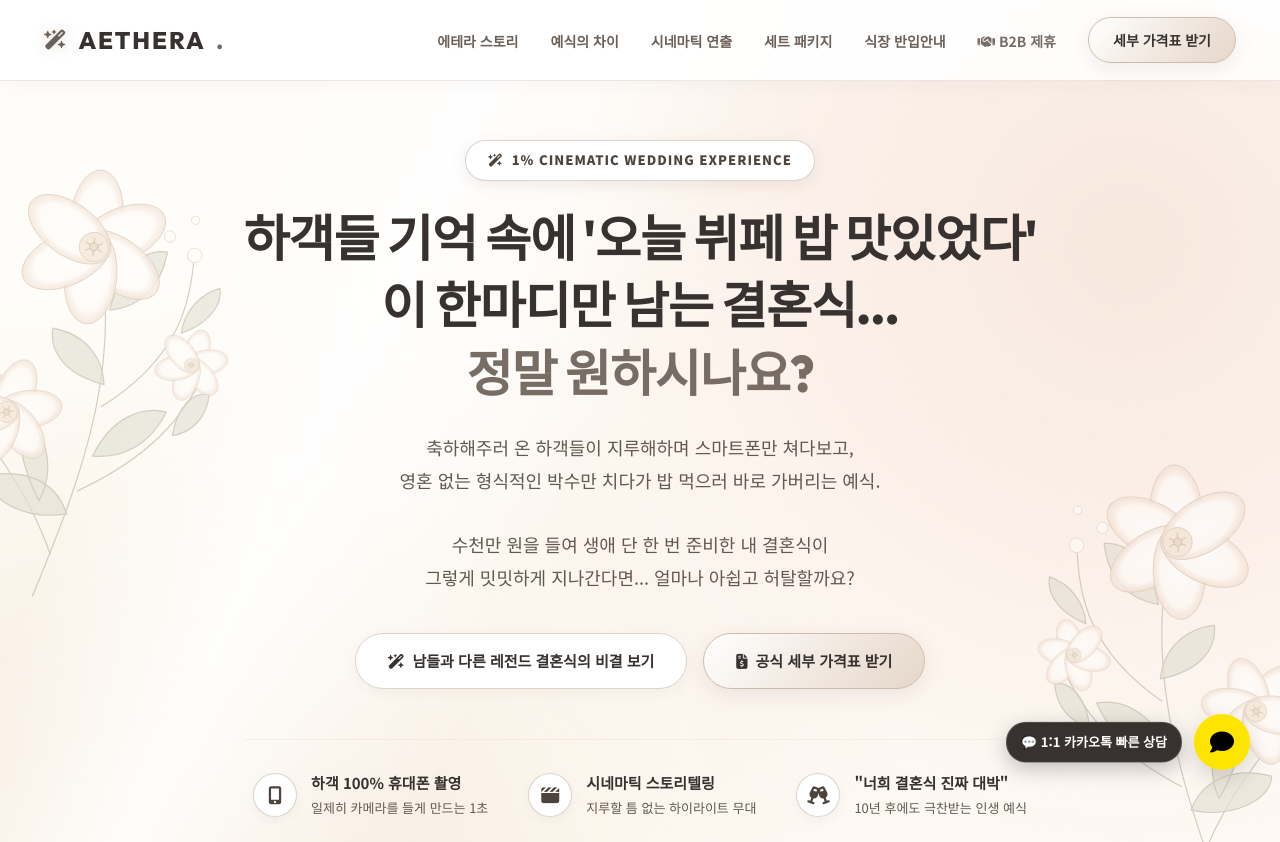
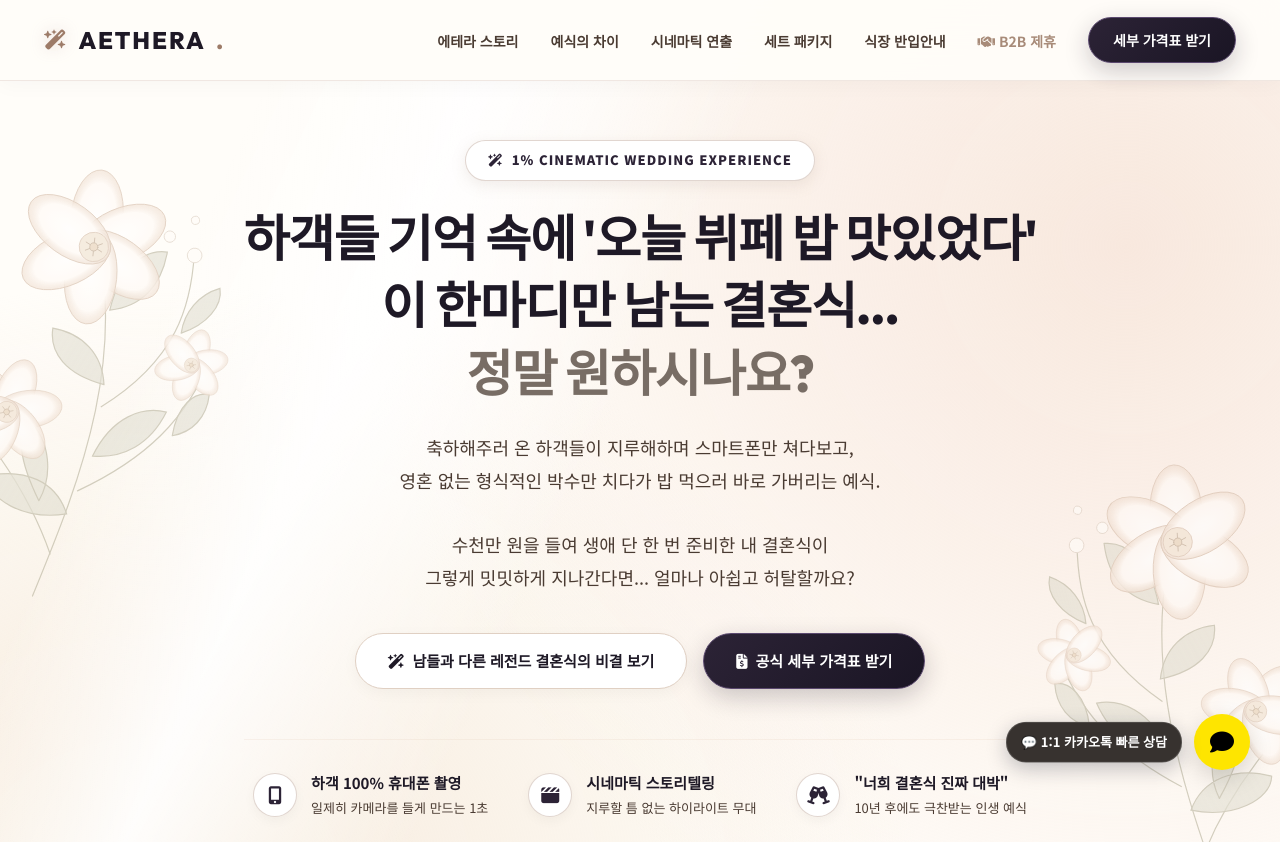
Before and after one commit to jangjunwon2/aethera-wedding, a website: page index.html in a window 1280 px wide. Shown: the top 842 px of the page. Drawn offline with Linux system fonts and the light colour scheme; a web font is replaced by a local one.

Commit message:
feat: warm romantic pearl ivory & floral petal wedding aesthetic redesign

```diff
--- a/script.js
+++ b/script.js
@@ -178,31 +178,37 @@ document.addEventListener('DOMContentLoaded', () => {
                 this.x = x;
                 this.y = y;
                 this.isAmbient = isAmbient;
-                this.size = Math.random() * (isAmbient ? 2 : 3.5) + 1;
-                this.speedX = Math.random() * 1.5 - 0.75;
-                this.speedY = isAmbient ? (Math.random() * -0.5 - 0.2) : (Math.random() * 2 - 1);
+                this.size = Math.random() * (isAmbient ? 3 : 5) + 1.5;
+                this.speedX = Math.random() * 1.2 - 0.6;
+                this.speedY = isAmbient ? (Math.random() * -0.6 - 0.3) : (Math.random() * 2 - 1);
 
-                const hue = 220;
-                const lightness = Math.floor(Math.random() * 20 + 40); // 40%-60% for crisp visibility on light bg
-                this.color = `hsla(${hue}, 10%, ${lightness}%, `;
+                // Warm Rose-Gold, Silk Pearl & Romantic Petal Tones
+                const hue = isAmbient ? (Math.random() > 0.5 ? 25 : 18) : (Math.random() > 0.4 ? 30 : 15);
+                const lightness = Math.floor(Math.random() * 25 + 55);
+                this.color = `hsla(${hue}, 70%, ${lightness}%, `;
                 this.alpha = 0.85;
-                this.decay = Math.random() * 0.012 + 0.006;
+                this.decay = Math.random() * 0.01 + 0.005;
+                this.rotation = Math.random() * Math.PI * 2;
+                this.rotSpeed = Math.random() * 0.04 - 0.02;
             }
 
             update() {
                 this.x += this.speedX;
                 this.y += this.speedY;
                 this.alpha -= this.decay;
+                this.rotation += this.rotSpeed;
             }
 
             draw() {
                 ctx.save();
+                ctx.translate(this.x, this.y);
+                ctx.rotate(this.rotation);
                 ctx.globalAlpha = this.alpha;
-                ctx.shadowBlur = this.isAmbient ? 3 : 6;
-                ctx.shadowColor = '#b6becb';
+                ctx.shadowBlur = this.isAmbient ? 4 : 8;
+                ctx.shadowColor = '#c4a49c';
                 ctx.beginPath();
                 ctx.fillStyle = this.color + this.alpha + ')';
-                ctx.arc(this.x, this.y, this.size, 0, Math.PI * 2);
+                ctx.ellipse(0, 0, this.size, this.size * 1.5, 0, 0, Math.PI * 2);
                 ctx.fill();
                 ctx.restore();
             }
--- a/styles.css
+++ b/styles.css
@@ -1,24 +1,24 @@
 @import url('https://fonts.googleapis.com/css2?family=Noto+Sans+KR:wght@300;400;500;700;900&family=Outfit:wght@300;400;600;700;800&family=Playfair+Display:ital,wght@0,600;1,400&display=swap');
 
 :root {
-    --bg-dark: #ffffff;
-    --bg-section-alt: #fcf8f4;
+    --bg-dark: #fdfcf9;
+    --bg-section-alt: #faf5ef;
     --bg-card: #ffffff;
     --bg-card-hover: #ffffff;
-    --border-glass: rgba(177, 161, 148, 0.3);
-    --border-silver: rgba(151, 132, 118, 0.35);
+    --border-glass: rgba(196, 164, 156, 0.28);
+    --border-silver: rgba(168, 139, 121, 0.35);
 
-    --primary: #625951;
-    --primary-glow: rgba(51, 65, 85, 0.15);
-    --accent: #6b6058;
-    --silver: #786d65;
-    --silver-dark: #4d443e;
-    --silver-light: #94867a;
-    --silver-glow: rgba(177, 161, 148, 0.3);
+    --primary: #4a3b32;
+    --primary-glow: rgba(157, 123, 104, 0.2);
+    --accent: #9d7b68;
+    --silver: #a88b79;
+    --silver-dark: #2c2336;
+    --silver-light: #c4a49c;
+    --silver-glow: rgba(196, 164, 156, 0.3);
 
-    --text-main: #37322f;
-    --text-muted: #625951;
-    --text-silver: #625951;
+    --text-main: #1e1926;
+    --text-muted: #4a3b32;
+    --text-silver: #4a3b32;
 
     --font-heading: 'Outfit', 'Noto Sans KR', sans-serif;
     --font-serif: 'Playfair Display', serif;
@@ -48,17 +48,17 @@ body {
     width: 8px;
 }
 ::-webkit-scrollbar-track {
-    background: #fcf8f4;
+    background: #faf5ef;
 }
 ::-webkit-scrollbar-thumb {
-    background: rgba(177, 161, 148, 0.5);
+    background: rgba(196, 164, 156, 0.6);
     border-radius: 4px;
 }
 ::-webkit-scrollbar-thumb:hover {
-    background: #6b6058;
+    background: #9d7b68;
 }
 
-/* Canvas Background */
+/* Canvas Background (Warm Luminous Wedding Atmosphere) */
 #canvas-bg {
     position: fixed;
     top: 0;
@@ -67,7 +67,7 @@ body {
     height: 100vh;
     z-index: -1;
     pointer-events: none;
-    background: radial-gradient(circle at 50% 20%, #ffffff 0%, #fcf8f4 60%, #f7f1eb 100%);
+    background: radial-gradient(circle at 50% 20%, #ffffff 0%, #faf4ed 50%, #f5ece2 100%);
 }
 
 .container {
@@ -83,18 +83,18 @@ header {
     left: 0;
     width: 100%;
     z-index: 1000;
-    background: rgba(255, 255, 255, 0.92);
+    background: rgba(255, 253, 249, 0.94);
     backdrop-filter: blur(20px);
     -webkit-backdrop-filter: blur(20px);
-    border-bottom: 1px solid rgba(177, 161, 148, 0.25);
-    box-shadow: 0 4px 20px rgba(15, 23, 42, 0.03);
+    border-bottom: 1px solid rgba(196, 164, 156, 0.25);
+    box-shadow: 0 4px 20px rgba(44, 35, 54, 0.03);
     transition: var(--transition-smooth);
 }
 
 header.scrolled {
     padding: 6px 0;
-    background: rgba(255, 255, 255, 0.98);
-    box-shadow: 0 10px 30px rgba(15, 23, 42, 0.08);
+    background: rgba(255, 253, 249, 0.98);
+    box-shadow: 0 10px 30px rgba(44, 35, 54, 0.08);
 }
 
 .nav-container {
@@ -122,13 +122,13 @@ header.scrolled .nav-container {
 }
 
 .logo i {
-    color: #6b6058;
+    color: #9d7b68;
     font-size: 20px;
-    filter: drop-shadow(0 0 8px rgba(177, 161, 148, 0.4));
+    filter: drop-shadow(0 0 8px rgba(196, 164, 156, 0.4));
 }
 
 .logo span {
-    color: #786d65;
+    color: #9d7b68;
 }
 
 .nav-menu {
@@ -139,7 +139,7 @@ header.scrolled .nav-container {
 }
 
 .nav-link {
-    color: #6b6058;
+    color: #4a3b32;
     text-decoration: none;
     font-size: 14px;
     font-weight: 600;
@@ -149,7 +149,7 @@ header.scrolled .nav-container {
 }
 
 .nav-link:hover, .nav-link.active {
-    color: #37322f;
+    color: #1e1926;
 }
 
 .nav-link::after {
@@ -159,7 +159,7 @@ header.scrolled .nav-container {
     left: 0;
     width: 0;
     height: 2px;
-    background: linear-gradient(90deg, #94867a, #6b6058);
+    background: linear-gradient(90deg, #c4a49c, #9d7b68);
     transition: var(--transition-smooth);
 }
 
@@ -201,32 +201,32 @@ header.scrolled .nav-container {
 }
 
 .btn-primary {
-    background: linear-gradient(135deg, #ffffff 0%, #f1e8df 55%, #e5d6c9 100%);
-    color: var(--text-main);
-    box-shadow: 0 6px 20px rgba(142, 121, 107, 0.14);
+    background: linear-gradient(135deg, #2c2336 0%, #1a1524 100%);
+    color: #ffffff;
+    box-shadow: 0 8px 24px rgba(30, 25, 38, 0.22);
     font-weight: 700;
-    border: 1px solid #cdbdae;
+    border: 1px solid #5a486e;
 }
 
 .btn-primary:hover {
     transform: translateY(-3px);
-    box-shadow: 0 10px 30px rgba(142, 121, 107, 0.22);
-    background: linear-gradient(135deg, #fcf8f4 0%, #ede0d5 55%, #d9c8b9 100%);
+    box-shadow: 0 12px 32px rgba(30, 25, 38, 0.35);
+    background: linear-gradient(135deg, #453655 0%, #261f33 100%);
 }
 
 .btn-outline {
     background: #ffffff;
     color: var(--text-main);
-    border: 1.5px solid #ded3c9;
+    border: 1.5px solid #e0d0c3;
     box-shadow: 0 4px 15px rgba(0, 0, 0, 0.04);
 }
 
 .btn-outline:hover {
-    background: #fcf8f4;
-    border-color: #786d65;
-    color: #37322f;
+    background: #faf5ef;
+    border-color: #9d7b68;
+    color: #1e1926;
     transform: translateY(-3px);
-    box-shadow: 0 8px 25px rgba(177, 161, 148, 0.25);
+    box-shadow: 0 8px 25px rgba(196, 164, 156, 0.25);
 }
 
 /* Sections Common */
```
